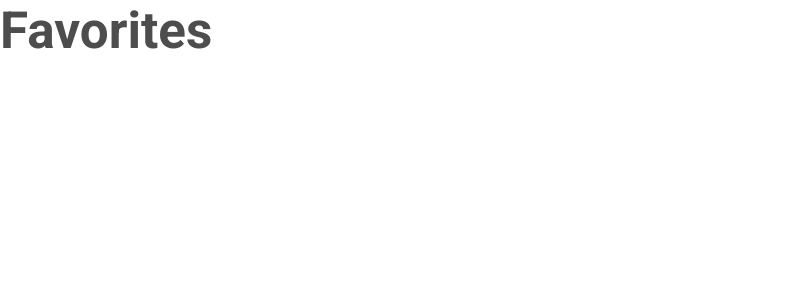
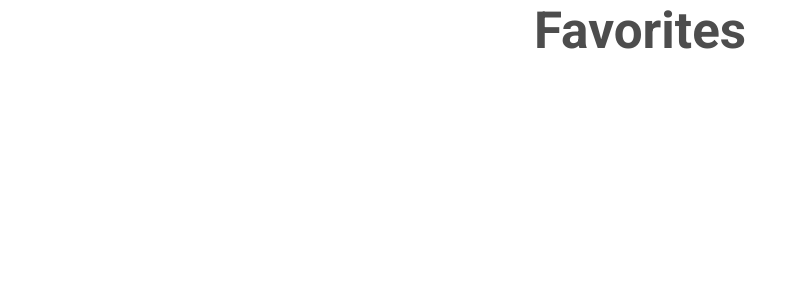
Before and after one commit to MunirVinicius/pokedex, a React (Create React App) app: page /favorites in a window 1280 px wide. Shown: the top 300 px of the page, without its empty margins (0-805 px from the left). Built offline with nearby package versions, Linux system fonts and the light colour scheme.

Commit message:
Favorites to localStorage

```diff
--- a/src/components/PokemonItem/index.js
+++ b/src/components/PokemonItem/index.js
@@ -1,14 +1,31 @@
-import React from 'react';
+import React, {useState} from 'react';
 
 import  { Container } from './styles';
 
-function PokemonItem() {
-  return <Container>
-    <img src="https://raw.githubusercontent.com/PokeAPI/sprites/master/sprites/pokemon/1.png"  alt="bulbasaur"></img>
-    <strong>Bulbasaur</strong>
+
+function PokemonItem({data}) {
+  const[favorite, setFavorite] = useState(false);
+
+  function handleToggleFavorite(){
+    const favoriteList = JSON.parse(localStorage.getItem('@pokedex:favorites')) || [];
+
+    if(favorite){
+      const filteredFavorites = favoriteList.filter(favorite => favorite.id !== data.id)
+      localStorage.setItem('@pokedex:favorites', JSON.stringify(filteredFavorites));
+    }
+    else{
+      const newFavoriteList = [...favoriteList, data];
+      localStorage.setItem('@pokedex:favorites', JSON.stringify(newFavoriteList));
+    }
+    setFavorite (!favorite);
+  }
+
+  return <Container favorite={favorite}>
+    <img src={data.imageUrl}  alt="bulbasaur"></img>
+    <strong>{data.id} - {data.name}</strong>
     <div>
       <button type="button">Detalhes</button>
-      <button type="button">Favoritar</button>
+      <button type="button" className="fav" onClick={handleToggleFavorite}>Favoritar</button>
     </div>
   </Container>;
 }
--- a/src/components/PokemonItem/styles.js
+++ b/src/components/PokemonItem/styles.js
@@ -1,4 +1,4 @@
-import styled from 'styled-components';
+import styled, {css} from 'styled-components';
 
 export const Container = styled.div`
   width:100%;
@@ -34,6 +34,8 @@ export const Container = styled.div`
             cursor: pointer;
             transition: all 0.4s;
 
+
+
             &: hover{
                 background: blue;
                 color: #fff;
@@ -41,5 +43,23 @@ export const Container = styled.div`
                 font-size: 0.7rem;
             }
         }
+
+        .fav{
+            ${(props) => props.favorite &&
+                css`
+                background: blue;
+                color: #fff;
+                border-color:#fff;
+                font-size: 0.7rem;
+
+                &: hover{
+                    background: #fff;
+                    color: blue;
+                    border-color:blue;
+                    font-size: 0.7rem;
+                }
+                `
+            }
+        }
     }
 `;
--- a/src/pages/Favorites/index.js
+++ b/src/pages/Favorites/index.js
@@ -1,9 +1,23 @@
 import React from 'react';
 
-// import { Container } from './styles';
+import { Container, Wrapper , PokemonList} from './styles';
+
+import api from '../../services/api'
+
+import PokemonItem from '../../components/PokemonItem';
 
 function Favorites() {
-  return <h1>Favorites</h1>;
+
+  return <Container>
+      <h1>Favorites</h1>
+      <Wrapper>
+          <PokemonList>
+              {/* {pokemons.map(pokemon =>(
+                <PokemonItem key={pokemon.id} data={pokemon} />
+              ))} */}
+          </PokemonList>
+      </Wrapper>
+  </Container>
 }
 
 export default Favorites;
--- /dev/null
+++ b/src/pages/Favorites/styles.js
@@ -0,0 +1,22 @@
+import styled from 'styled-components';
+
+export const Container = styled.div`
+  width: 90%;
+  margin: 0 auto;
+  h1{
+      text-align: center;
+  }
+`;
+
+export const Wrapper = styled.div`
+  display: flex;
+  flex-direction: column;`;
+
+  export const PokemonList= styled.div`
+  display: grid;
+  grid-template-rows: 1fr;
+  grid-template-columns: repeat(5, 1fr);
+  grid-column-gap: 20px;
+  grid-row-gap: 20px;
+
+  ` ;
--- a/src/pages/Pokedex/index.js
+++ b/src/pages/Pokedex/index.js
@@ -1,15 +1,45 @@
-import React from 'react';
+import React, {useState, useEffect} from 'react';
 
 import { Container, Wrapper , PokemonList} from './styles';
+
+import api from '../../services/api'
 
 import PokemonItem from '../../components/PokemonItem';
 
 function Pokedex() {
+    const [pokemons, setPokemons] = useState([]);
+
+    useEffect(() =>{
+
+        async function loadPokemons(){
+            const response = await api.get('/pokemon', {
+                params: {
+                    limit: 10,
+                    offset: 0
+                }
+            });
+           const {results} = response.data;
+           const pokemonList = results.map(pokemon =>{
+               const id = pokemon.url.match(/\b\d+\b/)[0];
+               return {
+                   ...pokemon,
+                   id,
+                   imageUrl:`https://raw.githubusercontent.com/PokeAPI/sprites/master/sprites/pokemon/${id}.png`,
+               }
+           })
+           setPokemons(pokemonList);
+        }
+        loadPokemons();
+    }, []);
+
   return <Container>
       <h1>Pokedex</h1>
       <Wrapper>
           <PokemonList>
-              <PokemonItem />
+              {pokemons.map(pokemon =>(
+                <PokemonItem key={pokemon.id} data={pokemon} />
+              ))}
+
           </PokemonList>
       </Wrapper>
   </Container>
```
